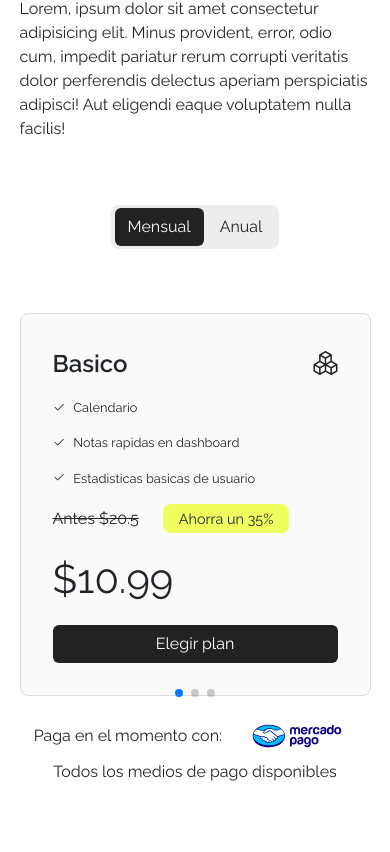
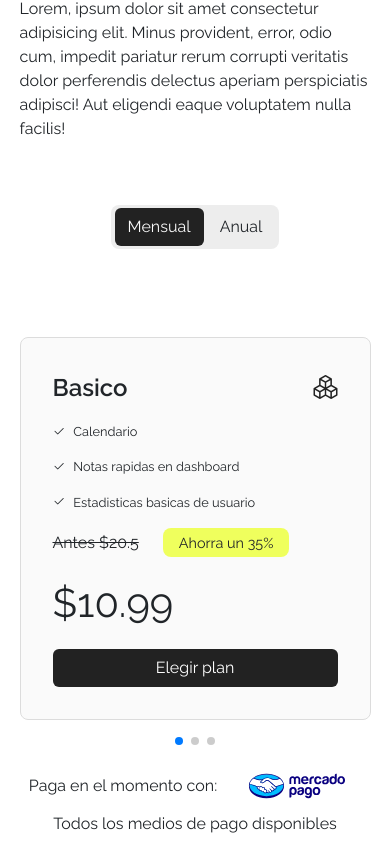
Before and after one commit to matiasealianelli/landing-gestion, a React (Vite) app: page / in a window 390 px wide. Shown: the part 2431-3283 px from the top of the page. Before the commit the page ends 3231 px from the top, so only its background shows below. Built offline with nearby package versions, Linux system fonts and the light colour scheme.

Commit message:
Corregi bugs de botones de pagination del Swiper + corregi el ancho del svg de MP

```diff
--- a/src/styles/styles Price/CardsPrice.css
+++ b/src/styles/styles Price/CardsPrice.css
@@ -1,6 +1,6 @@
 .swiper-wrapper,
 .conteiner-cards-price {
-  margin: 1rem 0;
+  padding: 2.5rem 0;
 }
 .swiper-slide,
 .card-price {
--- a/src/styles/styles Price/Price.css
+++ b/src/styles/styles Price/Price.css
@@ -49,8 +49,8 @@
   margin: 0;
 }
 .icon-mp-azul{
-  width: fit-content;
-  height: 4rem;
+  width: 8rem;
+  height: auto;
 }
 .btn-press-date:hover{
 color: #fafafa;
@@ -65,7 +65,6 @@ color: #fafafa;
     gap: 1rem;
   }
   .icon-mp-azul{
-  width: fit-content;
-  height: 3rem;
+  height: auto;
 }
 }
```
